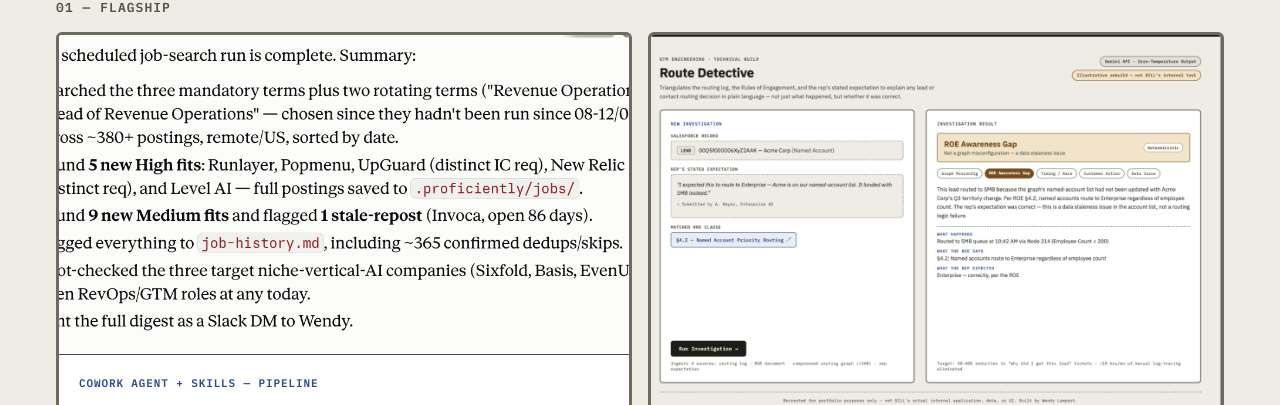
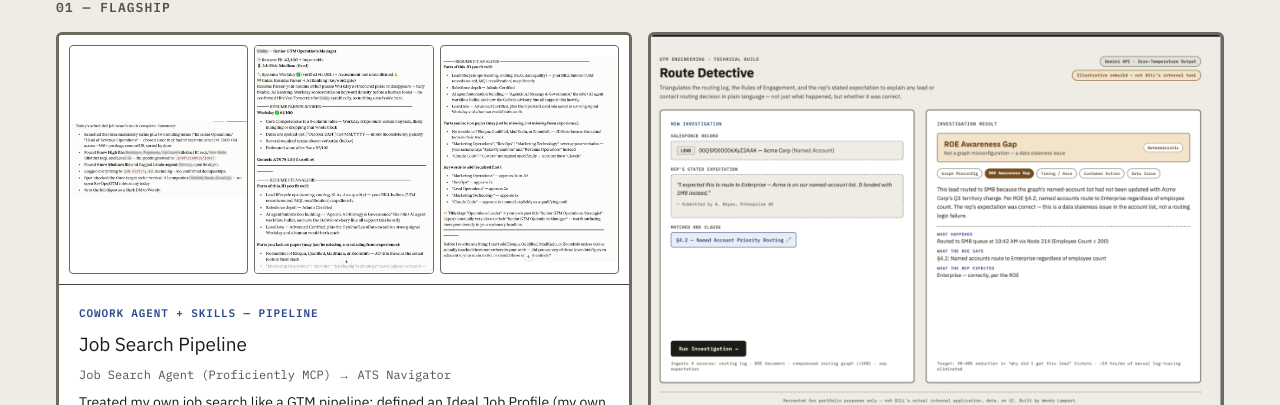
Before and after one commit to lampertwb/lampertwb, a Next.js app: page / in a window 1280 px wide. Shown: the part 1100-1505 px from the top of the page. Built offline with nearby package versions, Linux system fonts and the light colour scheme.

Commit message:
Job Search Pipeline: equal-row image layout, blur company names in screenshots

```diff
--- a/app/globals.css
+++ b/app/globals.css
@@ -399,6 +399,22 @@
 .card-hero.card-hero-contain {
   aspect-ratio: auto;
   background: #fff;
+}
+
+/* Equal-size image sequence (e.g. Job Search Pipeline): all images in array order, side by side. */
+.card-hero.card-hero-row {
+  aspect-ratio: auto;
+  padding: 10px;
+  box-sizing: border-box;
+  background: var(--surface);
+}
+
+.card-hero-row .project-image-row {
+  gap: 6px;
+}
+
+.card-hero-row .project-image {
+  margin: 0;
 }
 
 .card-hero-contain .card-hero-image-btn {
--- a/app/page.tsx
+++ b/app/page.tsx
@@ -23,6 +23,8 @@
   images?: string[];
   // "contain" shows a diagram whole (full width, natural height) instead of cropping it to 16:9.
   imageFit?: "contain";
+  // "row" shows all images as one equal-size sequence (in array order) instead of a big hero + smaller extras below.
+  imageLayout?: "row";
   // Captioned screen recording shown in the card hero instead of a still image.
   video?: string;
   videoAlt?: string;
@@ -56,6 +58,7 @@
       "/project-media/ats-navigator-analysis-1.png",
       "/project-media/ats-navigator-analysis-2.png",
     ],
+    imageLayout: "row",
     badge: "explain",
     badgeLabel: "Explain it",
     cost: "$17/mo shared*",
@@ -825,11 +828,16 @@
           <h2 className="section-title">01 — Flagship</h2>
           <div className="grid grid-cols-1 gap-4 sm:grid-cols-2">
             {flagshipProjects.map((project) => {
+              const isRowLayout = project.imageLayout === "row";
               const heroImage = project.images && project.images.length > 0 ? project.images[0] : undefined;
-              const extraImages = project.images && project.images.length > 1 ? project.images.slice(1) : [];
+              const extraImages = isRowLayout
+                ? []
+                : project.images && project.images.length > 1
+                ? project.images.slice(1)
+                : [];
               return (
                 <div key={project.name} className="wire flagship-card">
-                  <div className={project.video ? "card-hero card-hero-video" : "card-hero"}>
+                  <div className={project.video ? "card-hero card-hero-video" : isRowLayout ? "card-hero card-hero-row" : "card-hero"}>
                     {project.video ? (
                       <video
                         className="demo-video"
@@ -839,6 +847,19 @@
                         aria-label={project.videoAlt}
                         src={project.video}
                       />
+                    ) : isRowLayout && project.images && project.images.length > 0 ? (
+                      <div className="project-image-row">
+                        {project.images.map((src, i) => (
+                          <button
+                            key={src}
+                            type="button"
+                            className="project-image"
+                            onClick={() => setLightboxSrc(src)}
+                          >
+                            <img src={src} alt={`${project.name} screenshot ${i + 1}`} />
+                          </button>
+                        ))}
+                      </div>
                     ) : heroImage ? (
                       <button
                         type="button"
```
Also changed, not shown: public/project-media/ats-navigator-analysis-1.png, public/project-media/job-search-pipeline-run.png.
